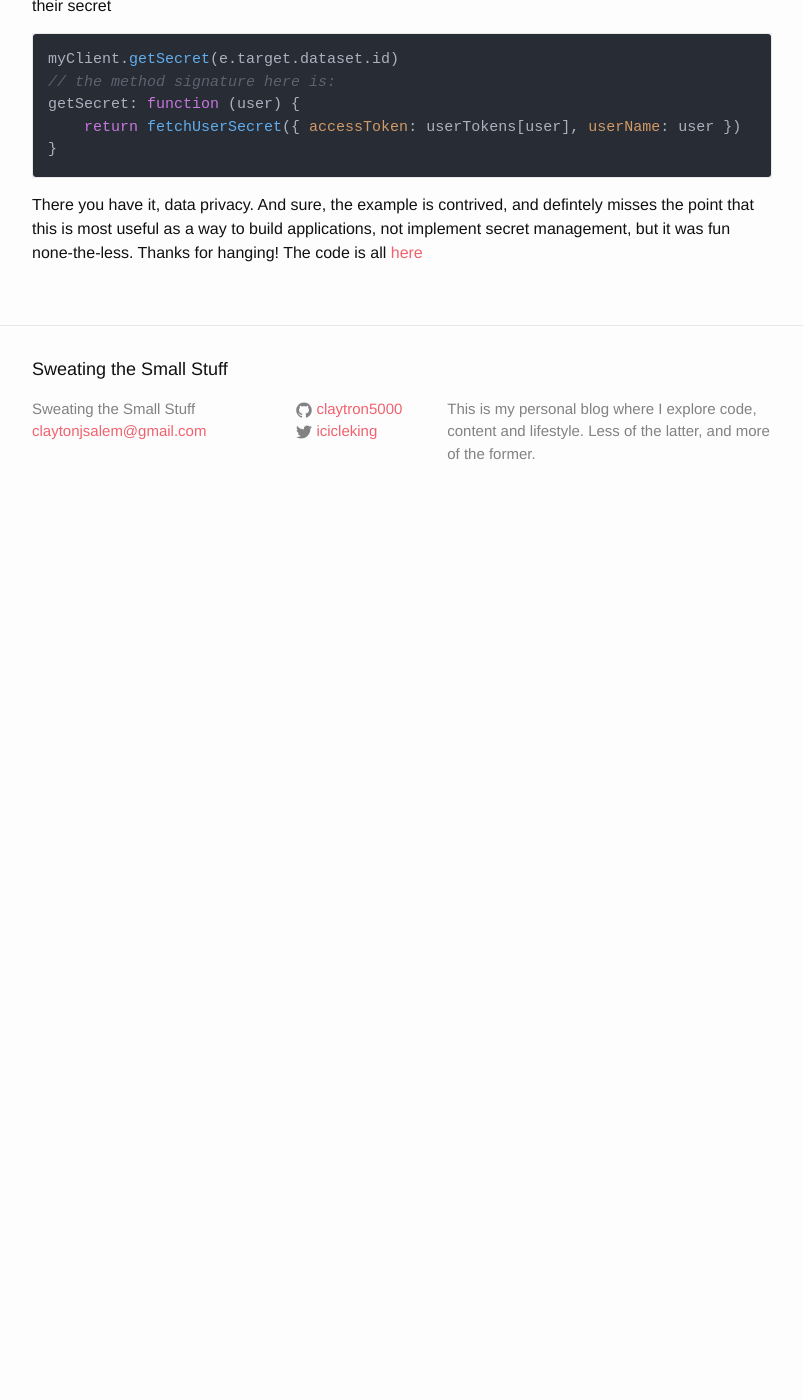
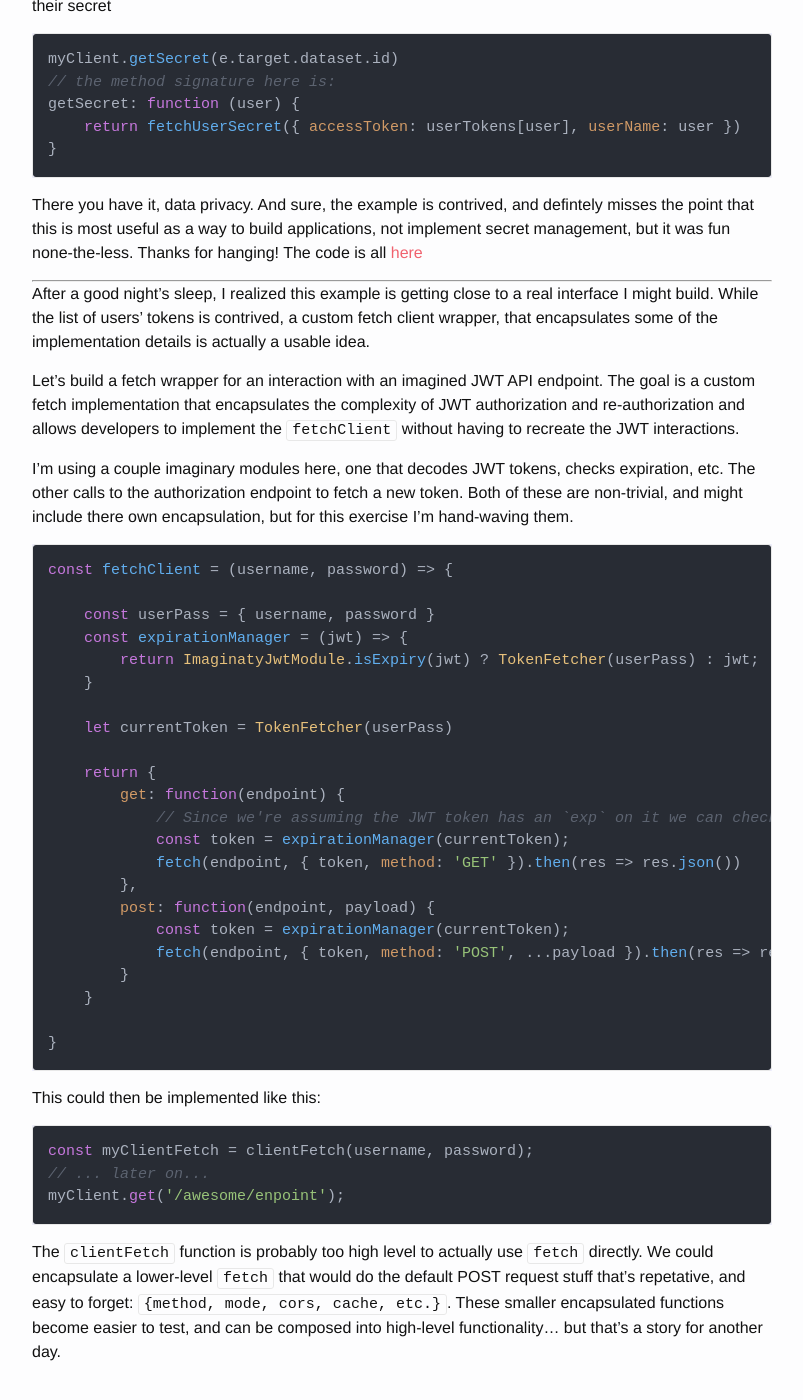
Before and after one commit to claytron5000/myblog, a Jekyll site: the page built from _posts/2019-4-19-exploring-closures.md, in a window 1280 px wide and 1400 px high, scrolled down 3857 px. Shown: the whole window, without its empty margins (238-1041 px from the left). Built offline with Jekyll 4.4.1, drawn with Linux system fonts in a browser that asks for light colours; nearby versions of some CDN libraries; before the commit the page ends 4382 px from its top, so only the background shows below that; some of the changed text lies outside the part shown.

Commit message:
Update post

````diff
--- a/_posts/2019-4-19-exploring-closures.md
+++ b/_posts/2019-4-19-exploring-closures.md
@@ -10,7 +10,7 @@ I was inspired by Eric Elliot's post on closures. He posted on twitter with this
 
 The long and short is that the automatic lexical closure in javascript allows us to give us data privacy, this can be compared to protected or private properties in OOP.
 
-Note: In the following example **I'm missing the main point!**, which is "Data privacy is an essential property that helps us program to an interface, not an implementation." What follows is a rather silly _implmentation_ using data privacy to hide secret values, not create an interface to be extended and built upon later. Most of these posts and side-projects are about playing and learning, so I'm excusing myself to do just that.
+Note: In the following example **I'm missing the main point!**, which is "Data privacy is an essential property that helps us program to an interface, not an implementation." What follows is a rather silly _implmentation_ using data privacy to hide secret values, not create an interface to be extended and built upon later. Most of these posts and side-projects are about playing and learning, so I'm excusing myself to do just that. (Update to this at the bottom.)
 
 The application I build here is a list of "users", their names and pictures can be accessed by anyone. However, their "secrets" are accessible only by making a request with the corresponding `accessToken`. Here's an example user:
 
@@ -164,3 +164,46 @@ getSecret: function (user) {
 ```
 
 There you have it, data privacy. And sure, the example is contrived, and defintely misses the point that this is most useful as a way to build applications, not implement secret management, but it was fun none-the-less. Thanks for hanging! The code is all [here](https://github.com/claytron5000/closure-experiment)
+
+---
+
+After a good night's sleep, I realized this example is getting close to a real interface I might build. While the list of users' tokens is contrived, a custom fetch client wrapper, that encapsulates some of the implementation details is actually a usable idea.
+
+Let's build a fetch wrapper for an interaction with an imagined JWT API endpoint. The goal is a custom fetch implementation that encapsulates the complexity of JWT authorization and re-authorization and allows developers to implement the `fetchClient` without having to recreate the JWT interactions.
+
+I'm using a couple imaginary modules here, one that decodes JWT tokens, checks expiration, etc. The other calls to the authorization endpoint to fetch a new token. Both of these are non-trivial, and might include there own encapsulation, but for this exercise I'm hand-waving them.
+
+```
+const fetchClient = (username, password) => {
+
+    const userPass = { username, password }
+    const expirationManager = (jwt) => {
+        return ImaginatyJwtModule.isExpiry(jwt) ? TokenFetcher(userPass) : jwt;
+    }
+
+    let currentToken = TokenFetcher(userPass)
+
+    return {
+        get: function(endpoint) {
+            // Since we're assuming the JWT token has an `exp` on it we can check for // expiration before calling back to the server, saving us a trip.
+            const token = expirationManager(currentToken);
+            fetch(endpoint, { token, method: 'GET' }).then(res => res.json())
+        },
+        post: function(endpoint, payload) {
+            const token = expirationManager(currentToken);
+            fetch(endpoint, { token, method: 'POST', ...payload }).then(res => res.json())
+        }
+    }
+
+}
+```
+
+This could then be implemented like this:
+
+```
+const myClientFetch = clientFetch(username, password);
+// ... later on...
+myClient.get('/awesome/enpoint');
+```
+
+The `clientFetch` function is probably too high level to actually use `fetch` directly. We could encapsulate a lower-level `fetch` that would do the default POST request stuff that's repetative, and easy to forget: `{method, mode, cors, cache, etc.}`. These smaller encapsulated functions become easier to test, and can be composed into high-level functionality... but that's a story for another day.
````
